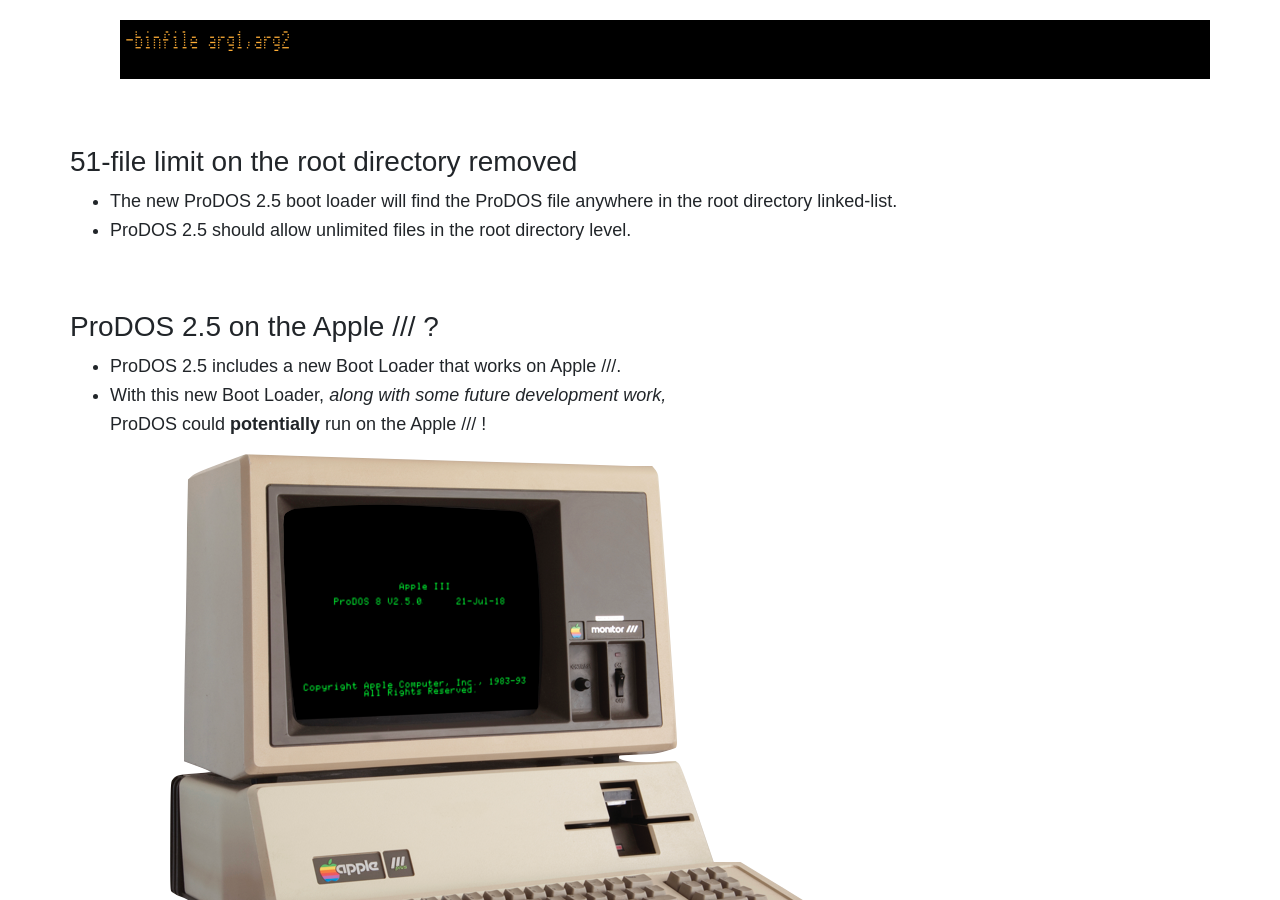
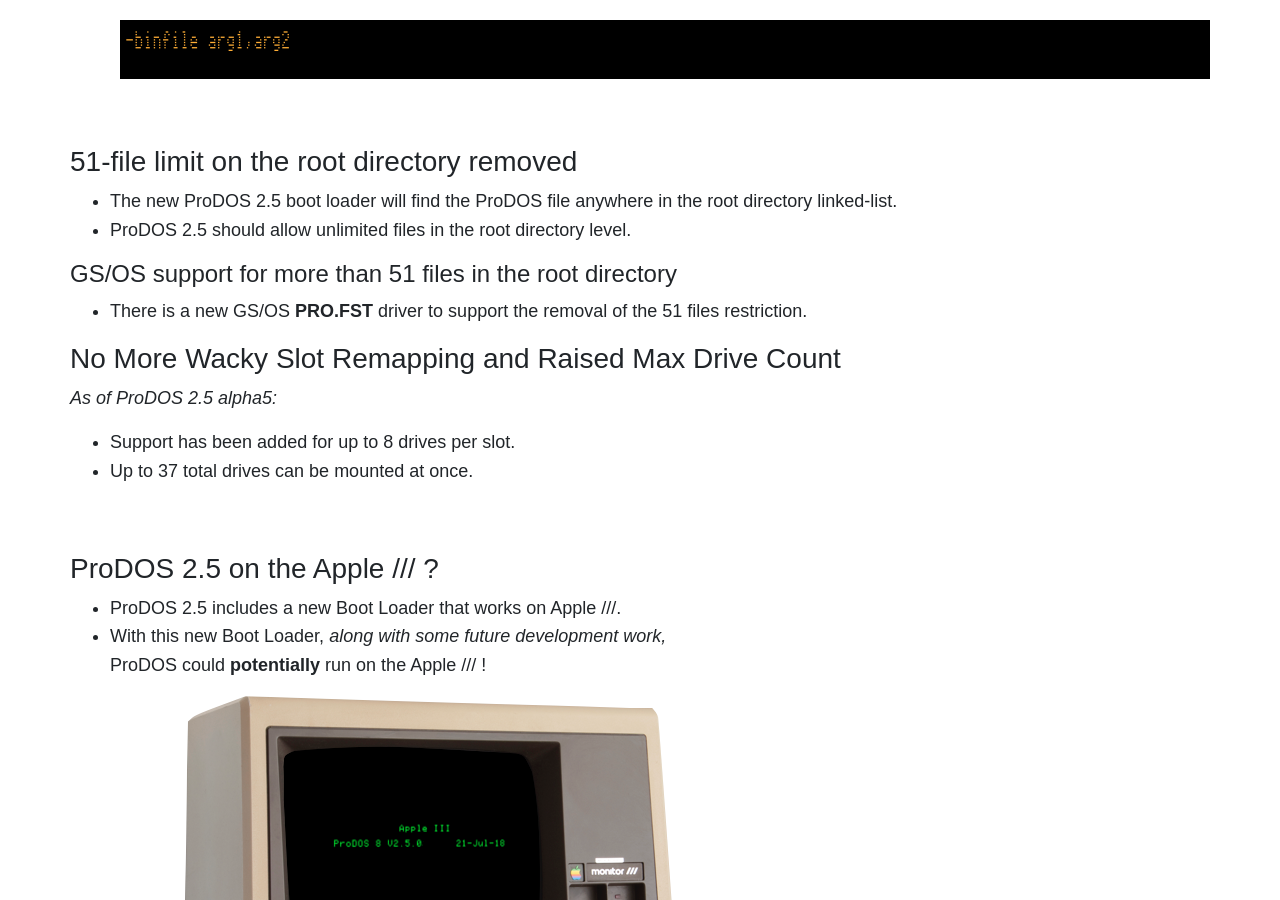
Before and after one commit to ProDOS-8/ProDOS-8.github.io, a Jekyll site: the page built from _pages/releases/prodos-25.md, in a window 1280 px wide and 900 px high, scrolled down 5190 px. Built offline with Jekyll 4.4.1, drawn with Linux system fonts in a browser that asks for light colours; some of the changed text lies outside the part shown.

Commit message:
ProDOS 2.5 alpha 5 release

```diff
--- a/_includes/topbar.html
+++ b/_includes/topbar.html
@@ -1,7 +1,7 @@
 <div class="topbar">
   <div class="container">
     <h1 id="latest-release-notice"><a href="/releases/prodos-242"><strong>Latest release</strong> of ProDOS is <strong>2.4.2</strong></a></h1>
-    <span class="phone"><a href="/releases/prodos-25">ProDOS <strong>2.5 alpha 4</strong> pre-release is available</a></span>
+    <span class="phone"><a href="/releases/prodos-25">ProDOS <strong>2.5 alpha 5</strong> pre-release is available</a></span>
   </div>
 </div>
 <style type="text/css">
--- a/_pages/releases/prodos-25.md
+++ b/_pages/releases/prodos-25.md
@@ -2,8 +2,8 @@
 layout: page
 title: ProDOS 2.5 alpha 3
 permalink: /releases/prodos-25/
-download_link: 'http://prodos8-releases.s3-website-us-east-1.amazonaws.com/ProDOS_2_5_a4_143k.po'
-alpha_title:   "ProDOS 2.5 Alpha 4"
+download_link: 'http://prodos8-releases.s3-website-us-east-1.amazonaws.com/ProDOS_2_5_a5_143k.po'
+alpha_title:   "ProDOS 2.5 Alpha 5"
 ---
 
 <img src="/pix/prodos_25_logo2.svg" onerror="this.onerror=null; this.src='/pix/prodos_25_logo.png'" />
@@ -223,6 +223,16 @@
 * The new ProDOS 2.5 boot loader will find the ProDOS file anywhere in the root directory linked-list.
 * ProDOS 2.5 should allow unlimited files in the root directory level.
 
+#### GS/OS support for more than 51 files in the root directory
+
+* There is a new GS/OS **PRO.FST** driver to support the removal of the 51 files restriction.
+
+
+### No More Wacky Slot Remapping and Raised Max Drive Count
+
+_As of ProDOS 2.5 alpha5:_
+* Support has been added for up to 8 drives per slot.
+* Up to 37 total drives can be mounted at once.
 
 <div class="vertical-spacer"></div>
 
--- a/s3_website.yml
+++ b/s3_website.yml
@@ -1,5 +1,6 @@
-s3_id:     <%= ENV['AWS_ACCESS_KEY_ID'] %>
-s3_secret: <%= ENV['AWS_SECRET_ACCESS_KEY'] %>
+#s3_id:     <%= ENV['AWS_ACCESS_KEY_ID'] %>
+#s3_secret: <%= ENV['AWS_SECRET_ACCESS_KEY'] %>
+profile:   prodos8-staging
 s3_bucket: prodos8-staging
 
 gzip:
```
